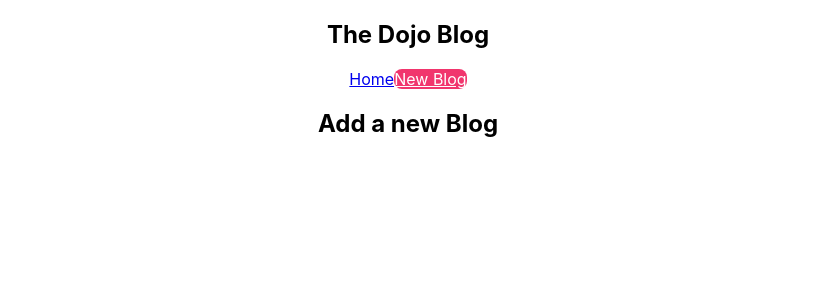
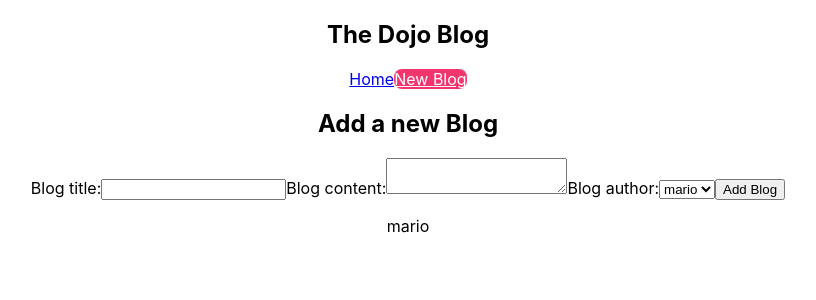
Before and after one commit to joyun25/dojo-blog, a React (Create React App) app: page /create in a window 1280 px wide. Shown: the top 300 px of the page, without its empty margins (232-1048 px from the left). Built offline with nearby package versions, Linux system fonts and the light colour scheme.

Commit message:
add controlled inputs

```diff
--- a/src/Create.js
+++ b/src/Create.js
@@ -1,7 +1,40 @@
+import { useState } from 'react';
+
 const Create = () => {
+  const [title, setTitle] = useState('');
+  const [body, setBody] = useState('');
+  const [author, setAuthor] = useState('mario');
+
   return (
     <div className="create">
       <h2>Add a new Blog</h2>
+      <form>
+        <label>Blog title:</label>
+        <input
+          type="text"
+          value={ title }
+          onChange={(e) => setTitle(e.target.value)}
+          required
+        />
+        <label>Blog content:</label>
+        <textarea
+          value={ body }
+          onChange={(e) => setBody(e.target.value)}
+          required
+        ></textarea>
+        <label>Blog author:</label>
+        <select
+          value={ author }
+          onChange={(e) => setAuthor(e.target.value)}
+        >
+          <option value="mario">mario</option>
+          <option value="yoshi">yoshi</option>
+        </select>
+        <button>Add Blog</button>
+        <p>{ title }</p>
+        <p>{ body }</p>
+        <p>{ author }</p>
+      </form>
     </div>
   );
 }
```
